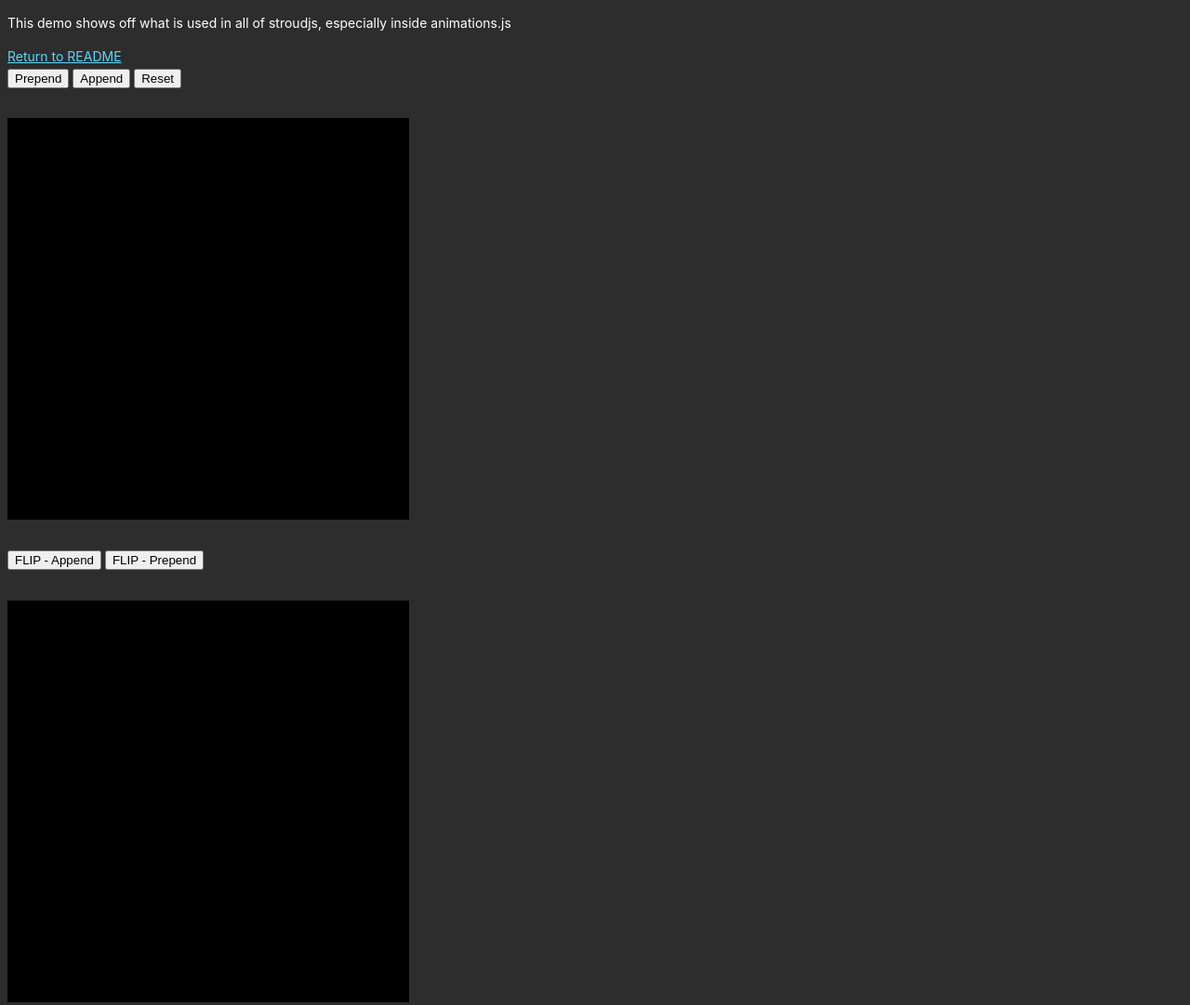
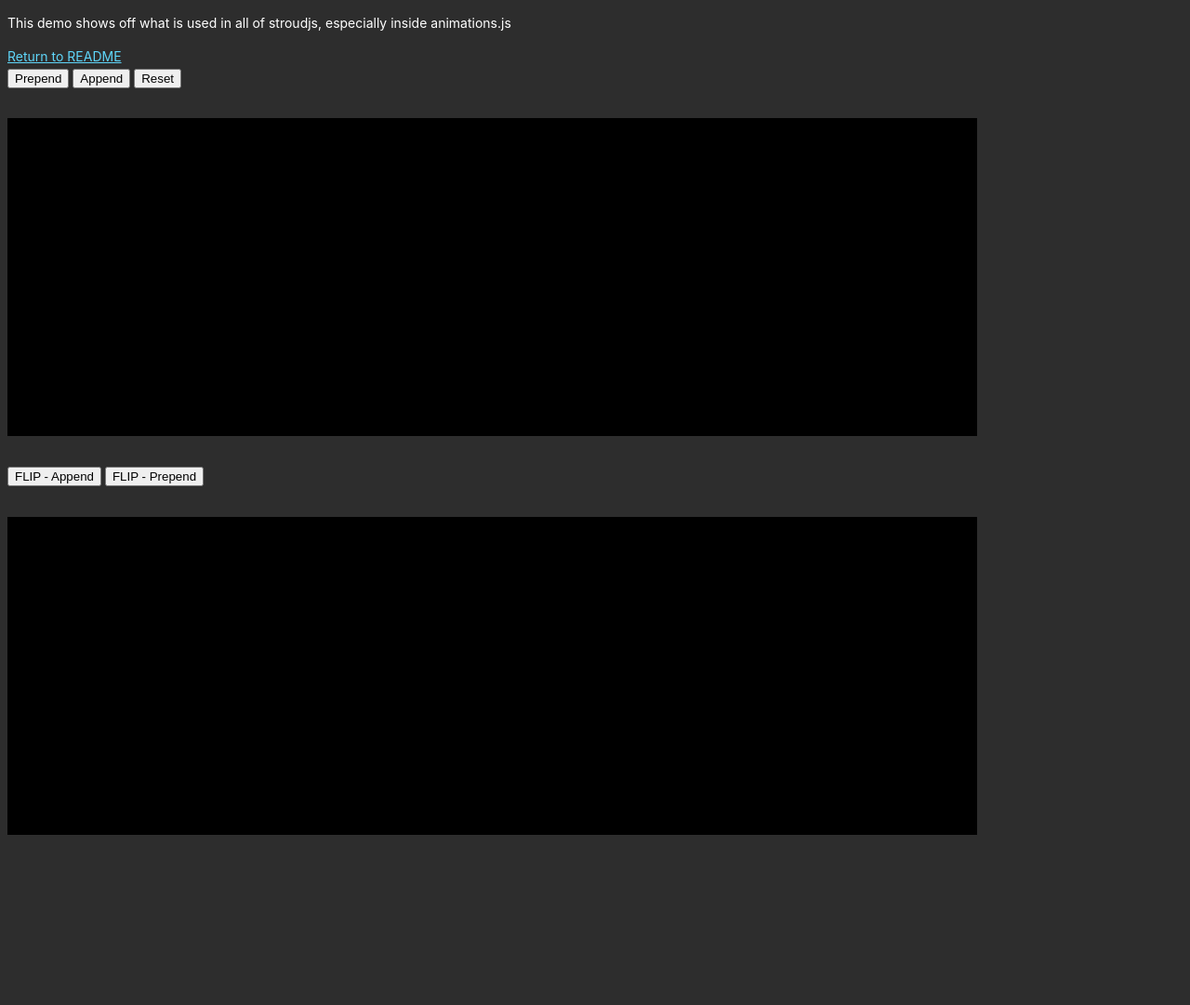
Before and after one commit to tsclay/stroudjs, a website: page public/demo/demo.html in a window 1280 px wide. Shown: the whole page at 93% size. After the commit the page ends 930 px from the top, so only its background shows below. Drawn offline with Linux system fonts and the light colour scheme.

Commit message:
change demo boxes' dims

```diff
--- a/public/demo/styles.css
+++ b/public/demo/styles.css
@@ -23,8 +23,8 @@ a {
 }
 
 .box {
-  height: 400px;
-  width: 400px;
+  height: 310px;
+  width: 80%;
   background: black;
   margin-bottom: 2rem;
   padding: 1rem;
```
